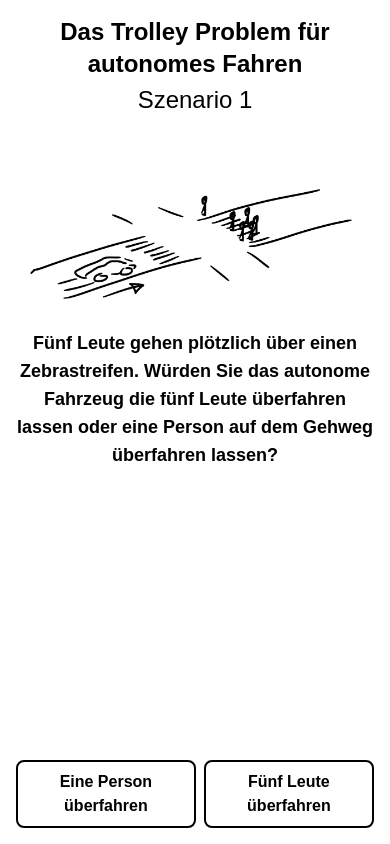
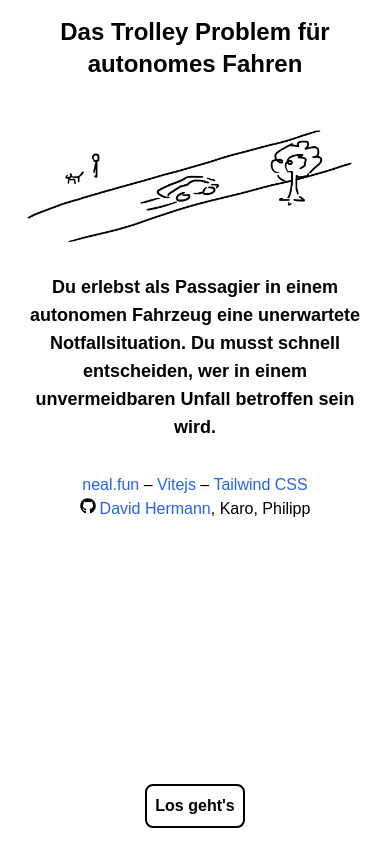
Before and after one commit to david-stefan-hermann/trolley-problem, a React (Vite) app in the folder trolley-problem-frontend/: page / in a window 390 px wide. Built offline with nearby package versions, Linux system fonts and the light colour scheme; a web font is replaced by a local one.

Commit message:
added startscreen

```diff
--- /dev/null
+++ b/trolley-problem-frontend/src/components/Footer.jsx
@@ -0,0 +1,27 @@
+import React from 'react'
+import { FaGithub } from "react-icons/fa"
+
+
+const Footer = () => {
+    return (
+        <>
+            <footer className="font-medium max-w-3xl text-center mx-auto p-4 h-20">
+                <span className="text-1xl">
+                    <a className="font-medium text-blue-600 dark:text-blue-500 hover:underline" href='https://neal.fun/absurd-trolley-problems/'>neal.fun</a>
+                    {' '} &#x2013; {' '}
+                    <a className="font-medium text-blue-600 dark:text-blue-500 hover:underline" href='https://vitejs.dev/guide/'>Vitejs</a>
+                    {' '} &#x2013; {' '}
+                    <a className="font-medium text-blue-600 dark:text-blue-500 hover:underline" href='https://tailwindcss.com/docs'>Tailwind CSS</a>
+                </span>
+
+                <p>
+                    <FaGithub className='inline mr-1 align-baseline' />
+                    <a className="font-medium text-blue-600 dark:text-blue-500 hover:underline" href='https://github.com/david-stefan-hermann/trolley-problem'>David Hermann</a>
+                    , Karo, Philipp
+                </p>
+            </footer>
+        </>
+    )
+}
+
+export default Footer
--- a/trolley-problem-frontend/src/components/Layout.jsx
+++ b/trolley-problem-frontend/src/components/Layout.jsx
@@ -1,5 +1,5 @@
 import React from 'react'
-import { FaGithub } from "react-icons/fa"
+import Footer from './Footer'
 
 
 const Layout = ({ children }) => {
@@ -14,21 +14,9 @@ const Layout = ({ children }) => {
 
             <div className="flex w-full mb-4"></div>
 
-            <footer className="hidden md:block font-medium max-w-3xl text-center mx-auto p-4 h-20">
-                <span className="text-1xl">
-                    <a className="font-medium text-blue-600 dark:text-blue-500 hover:underline" href='https://neal.fun/absurd-trolley-problems/'>neal.fun</a>
-                    {' '} &#x2013; {' '}
-                    <a className="font-medium text-blue-600 dark:text-blue-500 hover:underline" href='https://vitejs.dev/guide/'>Vitejs</a>
-                    {' '} &#x2013; {' '}
-                    <a className="font-medium text-blue-600 dark:text-blue-500 hover:underline" href='https://tailwindcss.com/docs'>Tailwind CSS</a>
-                </span>
-
-                <p>
-                    <FaGithub className='inline mr-1 align-baseline' />
-                    <a className="font-medium text-blue-600 dark:text-blue-500 hover:underline" href='https://github.com/david-stefan-hermann/trolley-problem'>David Hermann</a>
-                    , Karo, Philipp
-                </p>
-            </footer>
+            <div className="hidden md:block">
+                <Footer />
+            </div>
         </div>
     )
 }
--- a/trolley-problem-frontend/src/components/home/Home.jsx
+++ b/trolley-problem-frontend/src/components/home/Home.jsx
@@ -1,11 +1,14 @@
-import React from 'react'
+import React, { useState } from 'react'
 import Scenarios from '../scenarios/Scenarios'
+import Startscreen from './Startscreen'
 
 const Home = () => {
+    const [readMessage, setReadMessage] = useState(false)
+
     return (
         <div className="flex flex-col">
             <main className="flex-grow flex flex-col items-center w-full">
-                <Scenarios />
+                { readMessage ? <Scenarios /> : <Startscreen setReadMessage={setReadMessage} /> }
             </main>
         </div>
     )
--- /dev/null
+++ b/trolley-problem-frontend/src/components/home/Startscreen.jsx
@@ -0,0 +1,45 @@
+import React from 'react'
+import placeholderImage from '../../assets/ghost.jpg'
+import splashImage from '../../assets/splash.jpeg'
+import Buttons from '../input_elements/Buttons'
+import Button from '../input_elements/Button'
+import Footer from '../Footer'
+
+const Startscreen = ({setReadMessage}) => {
+
+    return (
+        <>
+            <div className="font-semibold w-full max-w-3xl text-center mt-2">
+
+                <img
+                    src={splashImage}
+                    alt="Initial State Illustration"
+                    className="w-full mb-4 rounded"
+                    onError={(e) => e.target.src = placeholderImage} // Check if the image can be displayed
+                />
+                <p className="text-lg mb-4">
+                    Du erlebst als Passagier in einem autonomen Fahrzeug
+                    eine unerwartete Notfallsituation. Du musst schnell entscheiden, wer in
+                    einem unvermeidbaren Unfall betroffen sein wird.
+                </p>
+
+                <div className="md:hidden">
+                    <Footer />
+                </div>
+
+                <Buttons>
+                    {
+                        <Button onClick={() => {
+                            setReadMessage(true)
+                        }}>
+                            Los geht's
+                        </Button>
+                    }
+                </Buttons>
+
+            </div>
+        </>
+    )
+}
+
+export default Startscreen
--- a/trolley-problem-frontend/src/components/scenarios/Scenario.jsx
+++ b/trolley-problem-frontend/src/components/scenarios/Scenario.jsx
@@ -3,6 +3,7 @@ import Button from '../input_elements/Button'
 import Buttons from '../input_elements/Buttons'
 import placeholderImage from '../../assets/ghost.jpg'
 import config from '../../../config'
+
 
 const Scenario = ({ scenario, scenarioID, onNextScenario }) => {
     const [outcome, setOutcome] = useState(null)
@@ -68,6 +69,7 @@ const Scenario = ({ scenario, scenarioID, onNextScenario }) => {
                             onError={(e) => e.target.src = placeholderImage} // Check if the image can be displayed
                         />
                         <p className="text-lg mb-4">{scenario.question}</p>
+
                         <Buttons>
                             {scenario.outcomes.map((outcome, index) => (
                                 <Button key={index} onClick={() => handleOptionClick(index)}>
```
Also changed, not shown: trolley-problem-frontend/src/assets/splash.jpeg (added).
